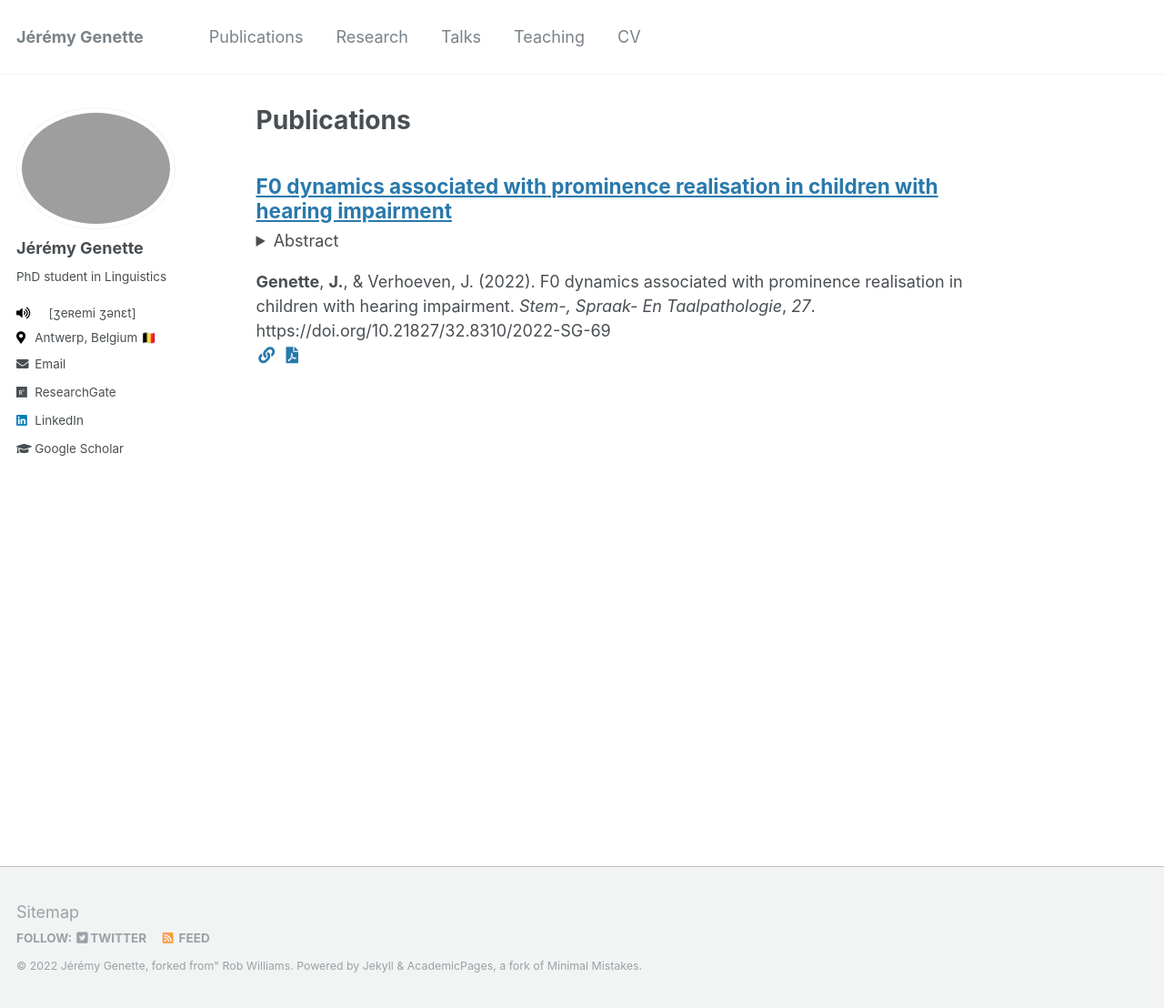
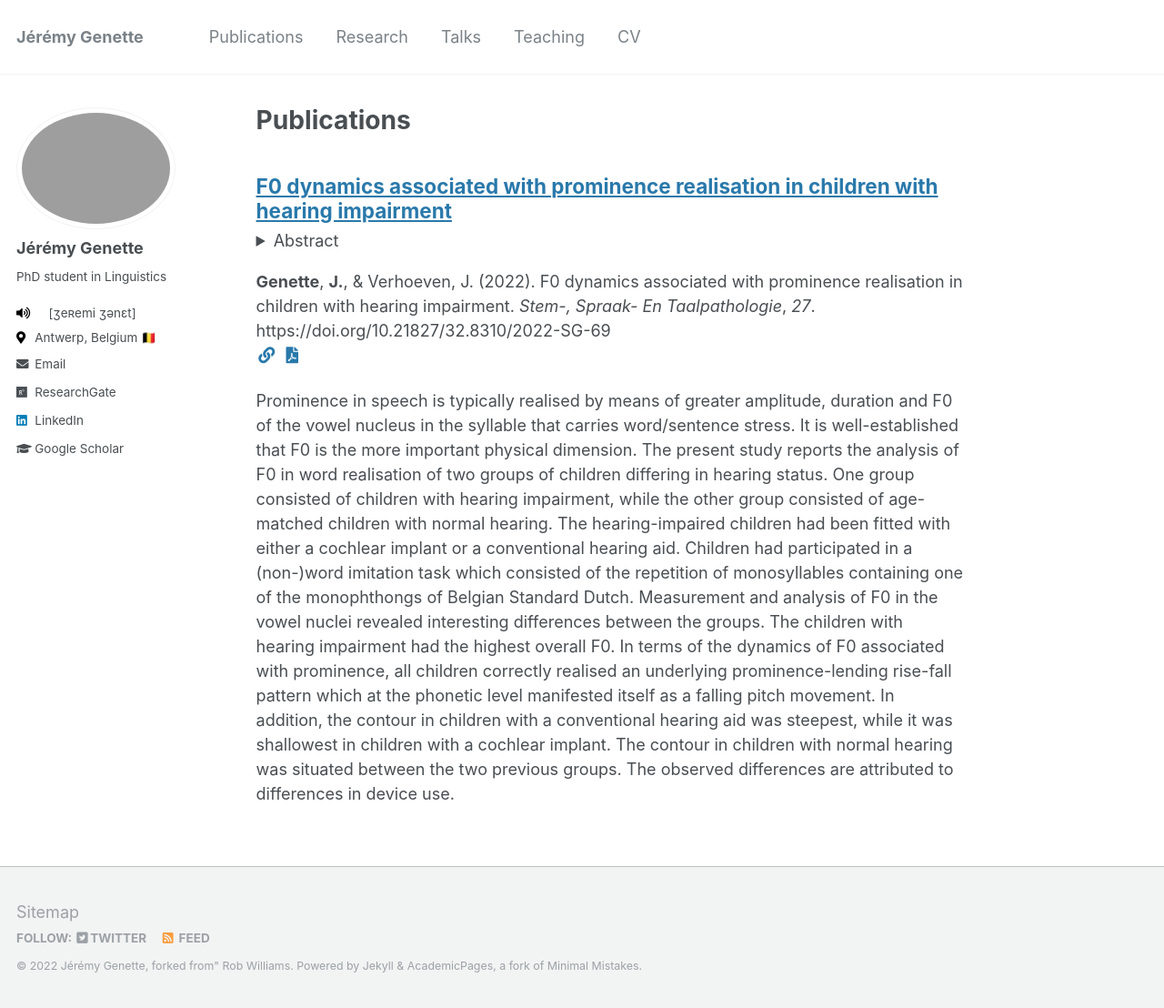
Before and after one commit to jgenette/jgenette.github.io, a Jekyll site: the page built from _pages/publications.md, in a window 1280 px wide and 1108 px high. Shown: the whole window at 91% size. Built offline with Jekyll 4.4.1, drawn with Linux system fonts in a browser that asks for light colours.

Commit message:
Update F0_Dynamics.md

```diff
--- a/_publications/F0_Dynamics.md
+++ b/_publications/F0_Dynamics.md
@@ -7,5 +7,6 @@ venue: 'Stem-, Spraak- En Taalpathologie'
 paperurl: '/files/paper1-2.pdf'
 link: 'https://doi.org/10.21827/32.8310/2022-SG-69'
 abstract: "Prominence in speech is typically realised by means of greater amplitude, duration and F0 of the vowel nucleus in the syllable that carries word/sentence stress. It is well-established that F0 is the more important physical dimension. The present study reports the analysis of F0 in word realisation of two groups of children differing in hearing status. One group consisted of children with hearing impairment, while the other group consisted of age-matched children with normal hearing. The hearing-impaired children had been fitted with either a cochlear implant or a conventional hearing aid. Children had participated in a (non-)word imitation task which consisted of the repetition of monosyllables containing one of the monophthongs of Belgian Standard Dutch. Measurement and analysis of F0 in the vowel nuclei revealed interesting differences between the groups. The children with hearing impairment had the highest overall F0. In terms of the dynamics of F0 associated with prominence, all children correctly realised an underlying prominence-lending rise-fall pattern which at the phonetic level manifested itself as a falling pitch movement. In addition, the contour in children with a conventional hearing aid was steepest, while it was shallowest in children with a cochlear implant. The contour in children with normal hearing was situated between the two previous groups. The observed differences are attributed to differences in device use."
+excerpt:  "Prominence in speech is typically realised by means of greater amplitude, duration and F0 of the vowel nucleus in the syllable that carries word/sentence stress. It is well-established that F0 is the more important physical dimension. The present study reports the analysis of F0 in word realisation of two groups of children differing in hearing status. One group consisted of children with hearing impairment, while the other group consisted of age-matched children with normal hearing. The hearing-impaired children had been fitted with either a cochlear implant or a conventional hearing aid. Children had participated in a (non-)word imitation task which consisted of the repetition of monosyllables containing one of the monophthongs of Belgian Standard Dutch. Measurement and analysis of F0 in the vowel nuclei revealed interesting differences between the groups. The children with hearing impairment had the highest overall F0. In terms of the dynamics of F0 associated with prominence, all children correctly realised an underlying prominence-lending rise-fall pattern which at the phonetic level manifested itself as a falling pitch movement. In addition, the contour in children with a conventional hearing aid was steepest, while it was shallowest in children with a cochlear implant. The contour in children with normal hearing was situated between the two previous groups. The observed differences are attributed to differences in device use."
 citation: '<b>Genette</b>, <b>J.</b>, & Verhoeven, J. (2022). F0 dynamics associated with prominence realisation in children with hearing impairment. <i>Stem-, Spraak- En Taalpathologie</i>, <i>27</i>. https://doi.org/10.21827/32.8310/2022-SG-69'
 ---
```
